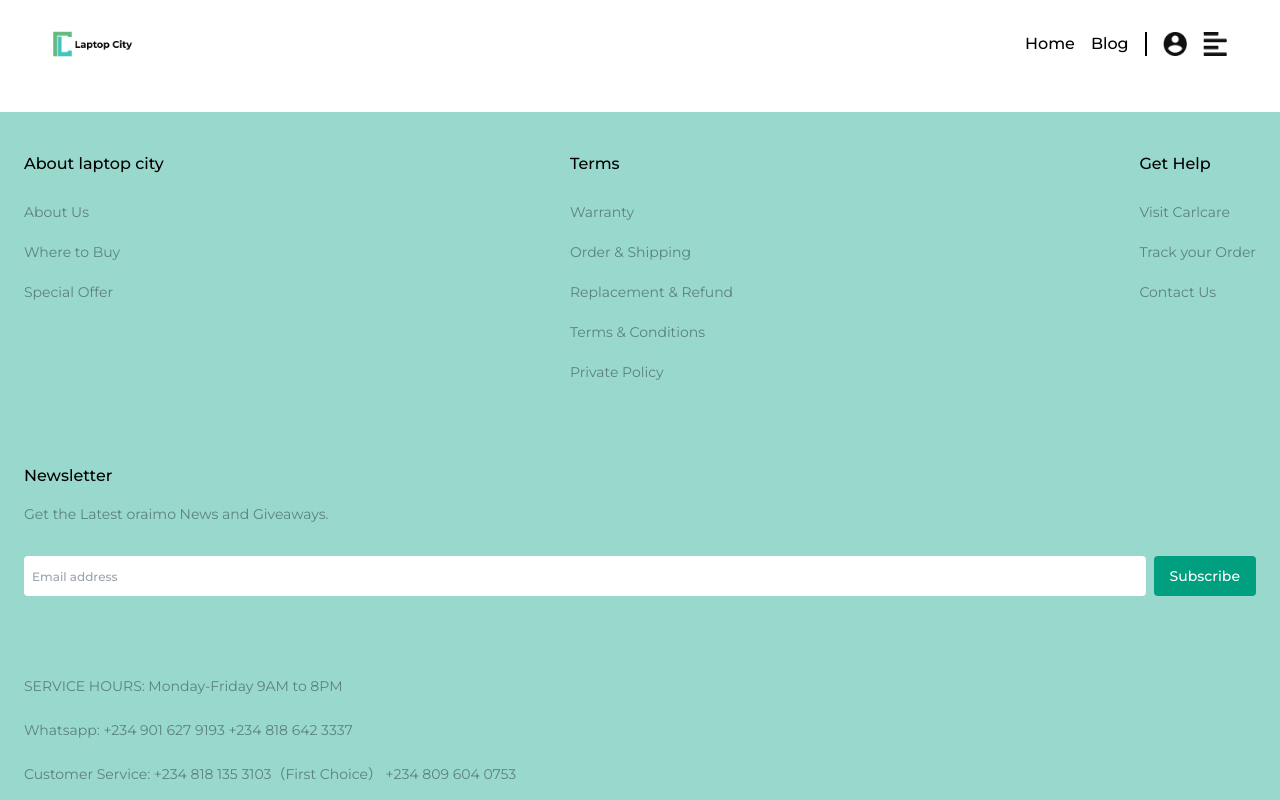
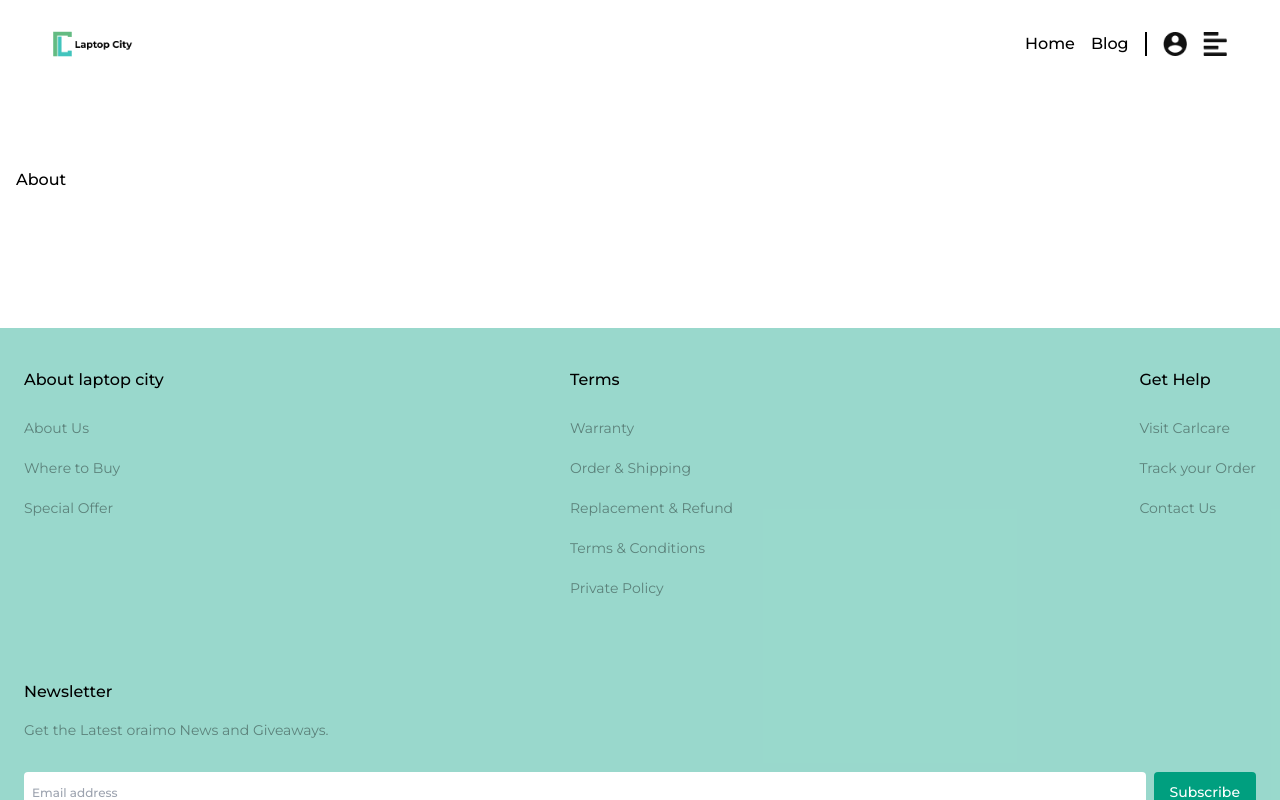
Before and after one commit to Lampnet-Technologies/laptop-city-customer-UI, a React (Create React App) app: page /about in a window 1280 px wide. Shown: the top 800 px of the page. Built offline with nearby package versions, Linux system fonts and the light colour scheme.

Commit message:
added about pages

```diff
--- a/src/App.js
+++ b/src/App.js
@@ -27,6 +27,8 @@ import {
   ShippingAddress,
   ShippingMethod,
 } from "./views/payment";
+import Company from "./pages/about";
+import { About, PrivacyPolicy, TermsOfUse } from "./views/company";
 
 function App() {
   return (
@@ -71,6 +73,11 @@ function App() {
               <Route path="/payment/review-order" element={<OrderReview />} />
               <Route path="/payment/successful" element={<OrderSuccessful />} />
             </Route> */}
+            <Route element={<Company />}>
+              <Route path="/about" element={<About />} />
+              <Route path="/terms-&-conditions" element={<TermsOfUse />} />
+              <Route path="/privacy-policy" element={<PrivacyPolicy />} />
+            </Route>
           </Routes>
         </div>
 
--- a/src/pages/about/index.js
+++ b/src/pages/about/index.js
@@ -0,0 +1,12 @@
+import React from "react";
+import { Outlet } from "react-router-dom";
+
+function Company() {
+  return (
+    <div className="my-20 p-4">
+      <Outlet />
+    </div>
+  );
+}
+
+export default Company;
--- /dev/null
+++ b/src/views/company/About.js
@@ -0,0 +1,7 @@
+import React from "react";
+
+function About() {
+  return <div>About</div>;
+}
+
+export default About;
--- /dev/null
+++ b/src/views/company/index.js
@@ -0,0 +1,3 @@
+export { default as About } from "./About";
+export { default as PrivacyPolicy } from "./PrivacyPolicy";
+export { default as TermsOfUse } from "./TermsOfUse";
```
Also changed, not shown: src/views/company/PrivacyPolicy.js (renamed from src/views/terms_and_conditions/PrivacyPolicy.js), src/views/company/TermsOfUse.js (renamed from src/views/terms_and_conditions/TermsOfUse.js).
